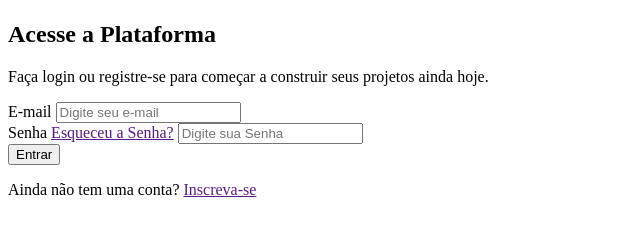
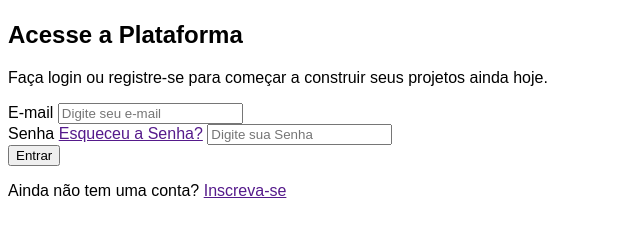
Before and after one commit to Paulo-Henrique-12c/projeto-vertigo, a plain HTML site: page index.html in a window 1280 px wide. Shown: the part 79-316 px from the top of the page, without its empty margins (0-640 px from the left). Drawn offline with Linux system fonts and the light colour scheme.

Commit message:
atualização - fonte da página

```diff
--- a/index.html
+++ b/index.html
@@ -4,6 +4,9 @@
     <meta charset="UTF-8">
     <meta name="viewport" content="width=device-width, initial-scale=1.0">
     <link rel="stylesheet" href="style.css">
+    <link rel="preconnect" href="https://fonts.googleapis.com">
+<link rel="preconnect" href="https://fonts.gstatic.com" crossorigin>
+<link href="https://fonts.googleapis.com/css2?family=Titillium+Web:wght@400;600;700&display=swap" rel="stylesheet">
     <title>Vertigo</title>
 </head>
 <body>
--- a/style.css
+++ b/style.css
@@ -0,0 +1,3 @@
+*{
+    font-family: 'Titilium Web', sans-serif;
+}
```
